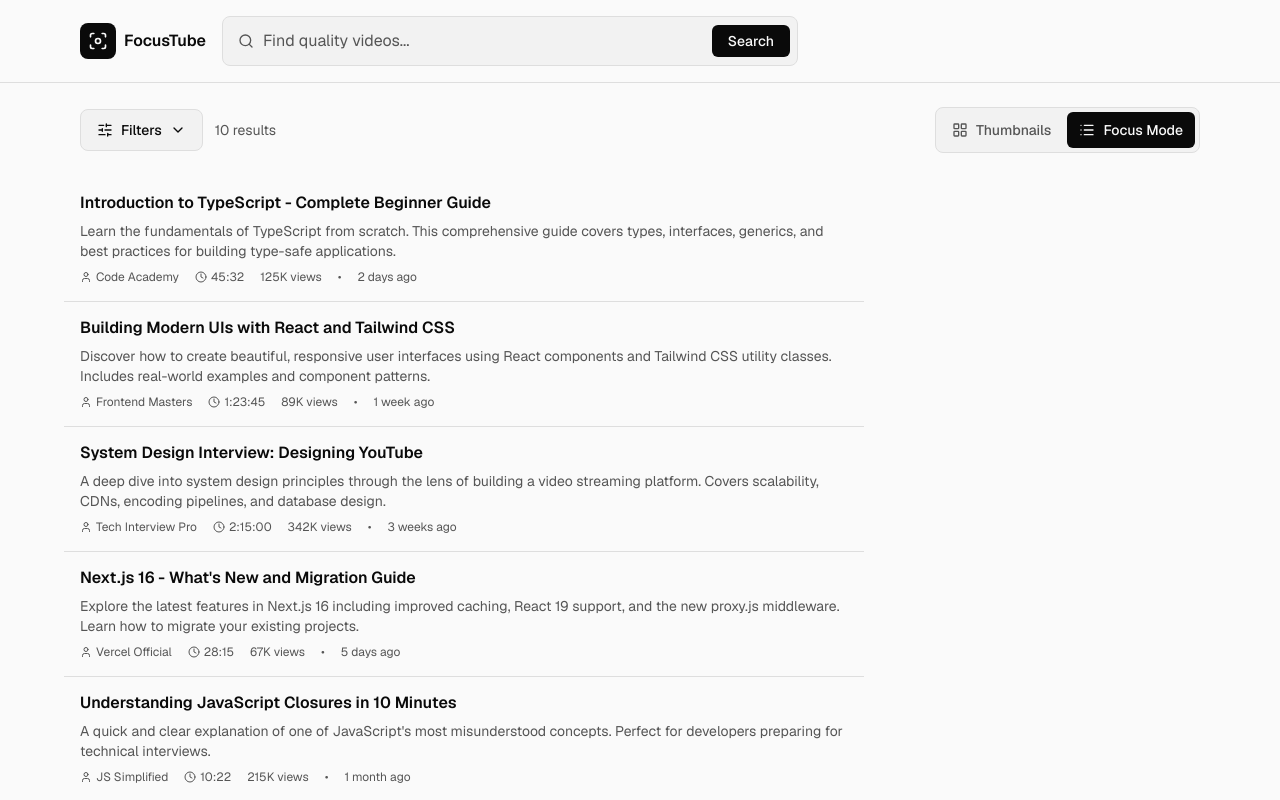
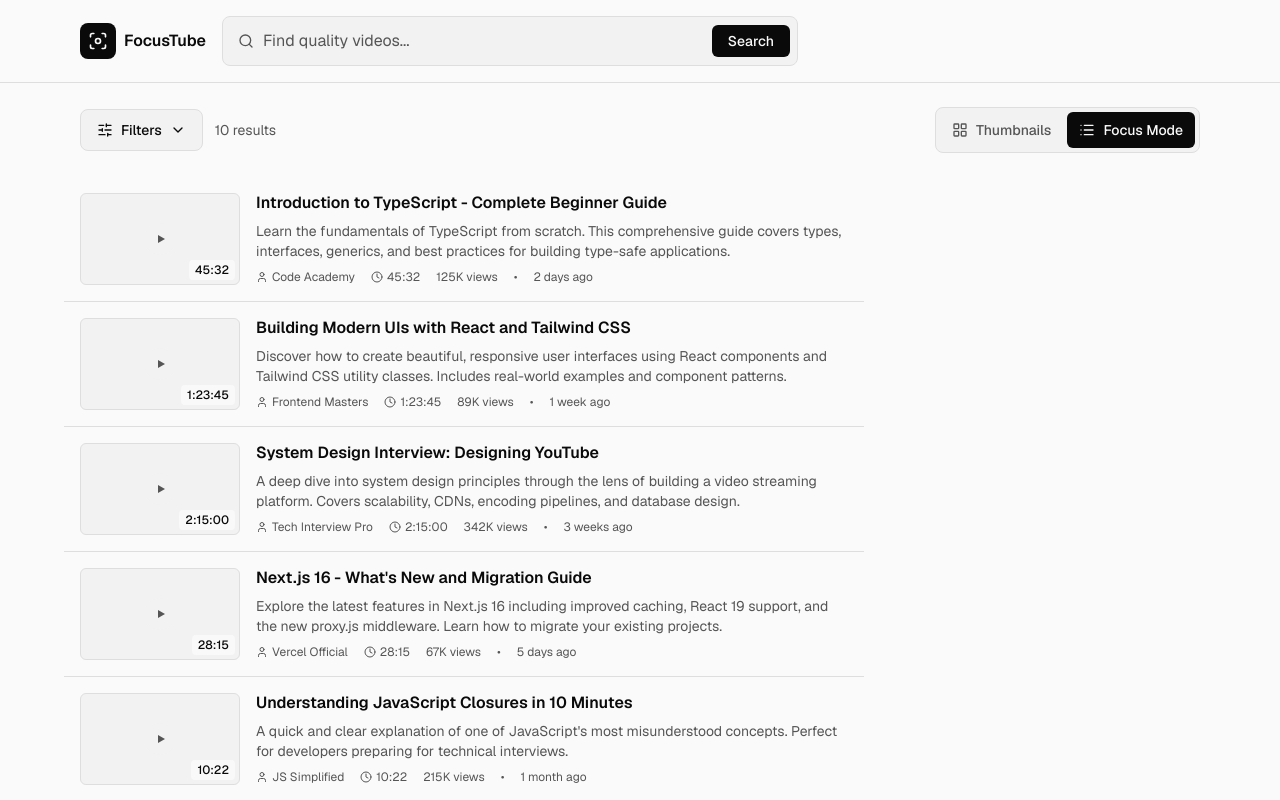
Before and after one commit to DawidKrasinski/focusTube, a Next.js app: page /search in a window 1280 px wide. Both pictures are taken after a click on the button "Focus Mode". Shown: the top 800 px of the page. Built offline with nearby package versions, Linux system fonts and the light colour scheme.

Commit message:
feat: add thumbnail and video link support to Video type and components

```diff
--- a/components/video-card.tsx
+++ b/components/video-card.tsx
@@ -1,20 +1,27 @@
 import type { Video } from "@/lib/mock-data";
-import { Clock, Calendar } from "lucide-react";
 
 interface VideoCardProps {
   video: Video;
 }
 
 export function VideoCard({ video }: VideoCardProps) {
-  return (
+  const content = (
     <article className="group cursor-pointer">
-      {/* Thumbnail placeholder */}
+      {/* Thumbnail */}
       <div className="relative aspect-video bg-secondary rounded-lg overflow-hidden mb-3 border border-border">
-        <div className="absolute inset-0 flex items-center justify-center">
-          <div className="w-12 h-12 rounded-full bg-muted flex items-center justify-center">
-            <div className="w-0 h-0 border-t-6 border-b-6 border-l-10 border-t-transparent border-b-transparent border-l-muted-foreground ml-1" />
+        {video.thumbnailUrl ? (
+          <img
+            src={video.thumbnailUrl}
+            alt={video.title}
+            className="w-full h-full object-cover"
+          />
+        ) : (
+          <div className="absolute inset-0 flex items-center justify-center">
+            <div className="w-12 h-12 rounded-full bg-muted flex items-center justify-center">
+              <div className="w-0 h-0 border-t-6 border-b-6 border-l-10 border-t-transparent border-b-transparent border-l-muted-foreground ml-1" />
+            </div>
           </div>
-        </div>
+        )}
         {/* Duration badge */}
         <div className="absolute bottom-2 right-2 bg-background/90 text-foreground text-xs font-medium px-2 py-1 rounded">
           {video.duration}
@@ -35,6 +42,16 @@ export function VideoCard({ video }: VideoCardProps) {
       </div>
     </article>
   );
+
+  if (video.videoUrl) {
+    return (
+      <a href={video.videoUrl} target="_blank" rel="noopener noreferrer">
+        {content}
+      </a>
+    );
+  }
+
+  return content;
 }
 
 export function VideoCardSkeleton() {
--- a/components/video-list-item.tsx
+++ b/components/video-list-item.tsx
@@ -6,10 +6,32 @@ interface VideoListItemProps {
 }
 
 export function VideoListItem({ video }: VideoListItemProps) {
-  return (
+  const content = (
     <article className="group cursor-pointer py-4 border-b border-border last:border-b-0 hover:bg-secondary/50 -mx-4 px-4 transition-colors">
-      <div className="space-y-2">
-        <h3 className="font-semibold text-foreground leading-tight group-hover:text-primary transition-colors">
+      <div className="flex gap-4">
+        {/* Thumbnail */}
+        <div className="relative shrink-0 w-40 aspect-video bg-secondary rounded-md overflow-hidden border border-border">
+          {video.thumbnailUrl ? (
+            <img
+              src={video.thumbnailUrl}
+              alt={video.title}
+              className="w-full h-full object-cover"
+            />
+          ) : (
+            <div className="absolute inset-0 flex items-center justify-center">
+              <div className="w-8 h-8 rounded-full bg-muted flex items-center justify-center">
+                <div className="w-0 h-0 border-t-4 border-b-4 border-l-7 border-t-transparent border-b-transparent border-l-muted-foreground ml-0.5" />
+              </div>
+            </div>
+          )}
+          <div className="absolute bottom-1 right-1 bg-background/90 text-foreground text-xs font-medium px-1.5 py-0.5 rounded">
+            {video.duration}
+          </div>
+        </div>
+
+        {/* Content */}
+        <div className="flex-1 min-w-0 space-y-2">
+          <h3 className="font-semibold text-foreground leading-tight line-clamp-2 group-hover:text-primary transition-colors">
             {video.title}
           </h3>
           <p className="text-sm text-muted-foreground line-clamp-2">
@@ -29,8 +51,19 @@ export function VideoListItem({ video }: VideoListItemProps) {
             <span>{video.uploadDate}</span>
           </div>
         </div>
+      </div>
     </article>
   );
+
+  if (video.videoUrl) {
+    return (
+      <a href={video.videoUrl} target="_blank" rel="noopener noreferrer">
+        {content}
+      </a>
+    );
+  }
+
+  return content;
 }
 
 export function VideoListItemSkeleton() {
--- a/lib/mock-data.ts
+++ b/lib/mock-data.ts
@@ -8,6 +8,8 @@ export interface Video {
   uploadDateISO: string;
   channel: string;
   views: string;
+  thumbnailUrl?: string;
+  videoUrl?: string;
 }
 
 export const mockVideos: Video[] = [
```
Lines whose indentation alone changed are shown as unchanged.
